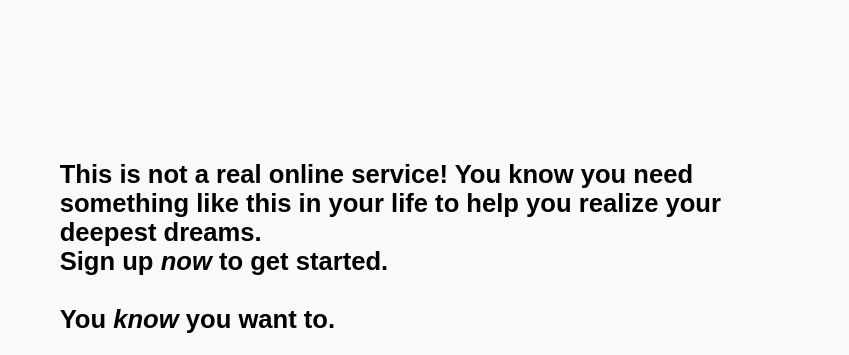
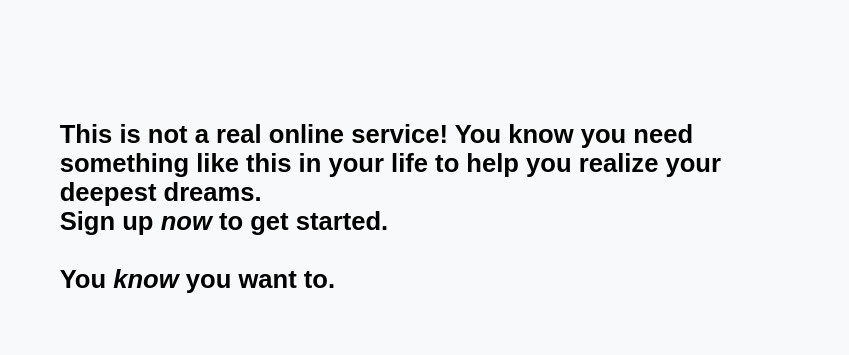
Before and after one commit to OrianaLand/Sign-up-Form, a plain HTML site: page index.html in a window 1280 px wide. Shown: the top 355 px of the page, 431-1280 px from the left. Drawn offline with Linux system fonts and the light colour scheme.

Commit message:
Update padding and margin on content div and header-container div for better responsiveness

```diff
--- a/styles.css
+++ b/styles.css
@@ -166,7 +166,6 @@ button, .form-footer{
 
     .content {
         flex: 2;
-        padding: 6em 0 3em 0;
     }
 
     .bg-footer{
@@ -178,6 +177,10 @@ button, .form-footer{
         font-size: 0.8em;
         text-align: center;
         padding-bottom: 1em;
+    }
+
+    .header-container{
+        margin: 4em 0 2em 0;
     }
 
     .header-container>h1{
```
